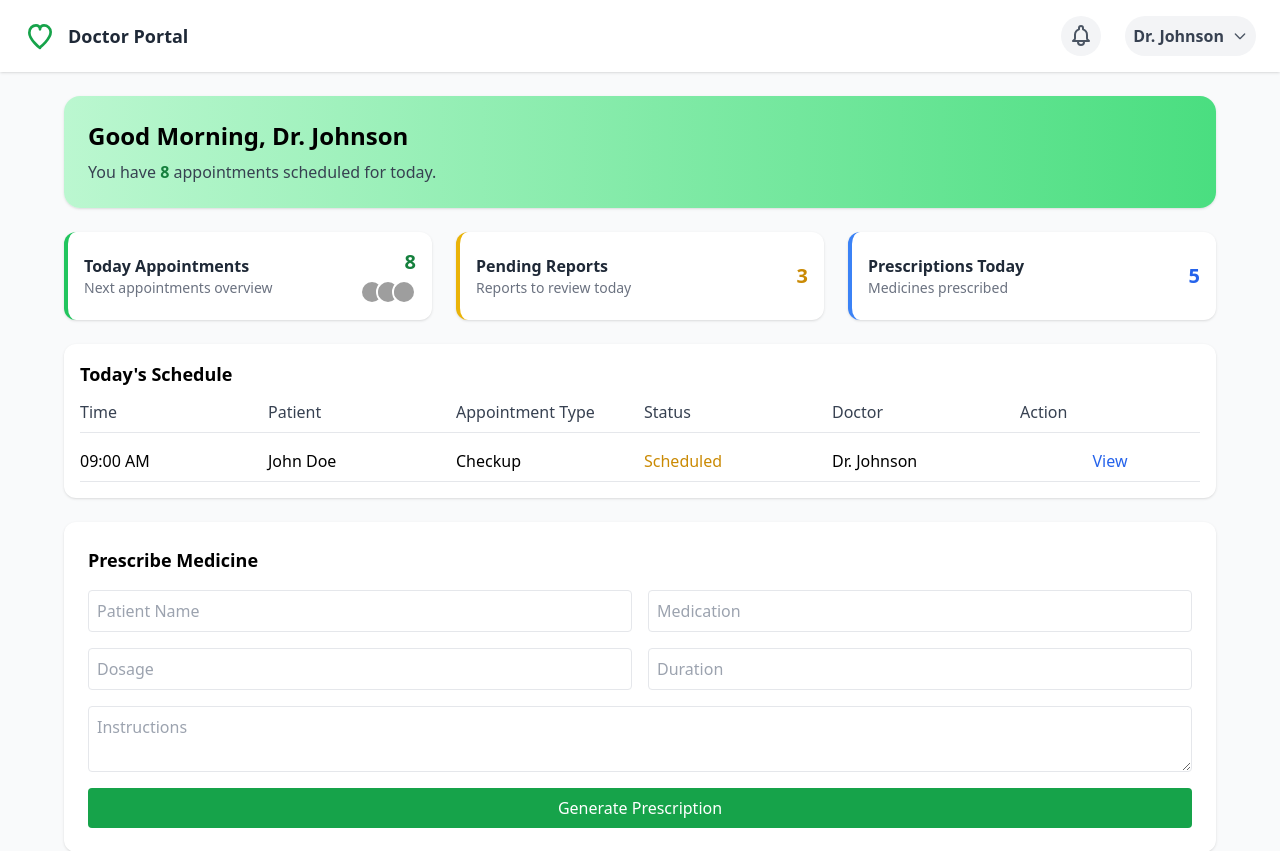
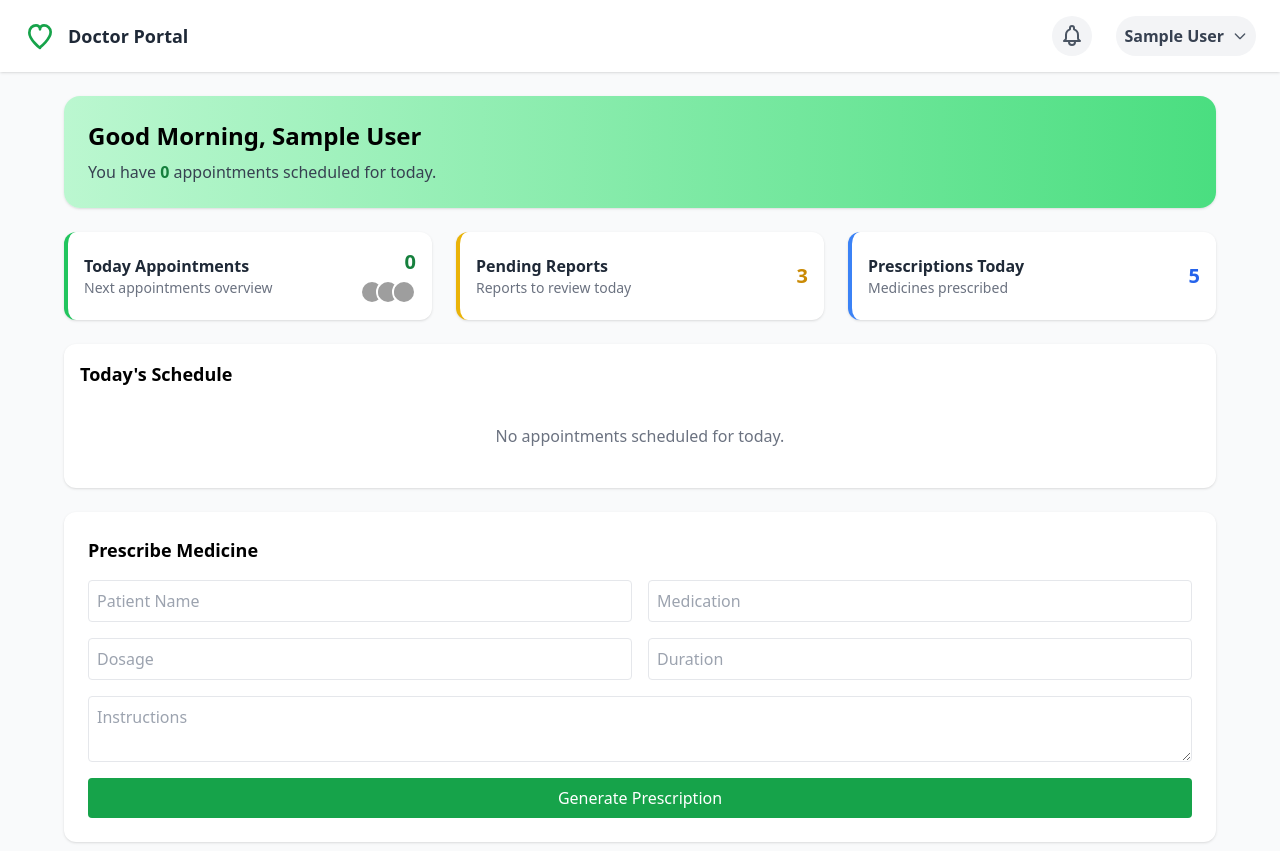
Before and after one commit to iamsaadman/UniversityMedcialCenter, a PHP site: page /doctorportal.php in a window 1280 px wide. Shown: the top 851 px of the page. Run offline with PHP 8.4, Linux system fonts and the light colour scheme; the visitor is signed in with stand-in values (Sample User, id 1); tables that the repository leaves empty hold one stand-in row (values such as "Sample post"); some libraries are stand-ins or nearby versions; grey boxes are pictures that could not be loaded.

Commit message:
Enhance doctor portal with dynamic appointment display like appointment schedule and personalized greeting

```diff
--- a/doctorportal.php
+++ b/doctorportal.php
@@ -1,3 +1,33 @@
+<?php
+session_start();
+require_once 'includes/dp.php';
+
+// Check if doctor is logged in
+if (!isset($_SESSION['user_id']) || $_SESSION['role'] !== 'doctor') {
+  header('Location: login.php');
+  exit();
+}
+
+$doctor_id = $_SESSION['user_id'];
+$doctor_name = $_SESSION['fullname'] ?? 'Doctor';
+
+// Fetch today's appointments
+$today = date('Y-m-d');
+$query = "SELECT a.*, u.fullname as patient_name
+          FROM appointments a
+          JOIN users u ON a.student_id = u.id
+          WHERE a.doctor_id = ? AND a.appointment_date = ?
+          ORDER BY a.appointment_time ASC";
+
+$stmt = $mysqli->prepare($query);
+$stmt->bind_param('is', $doctor_id, $today);
+$stmt->execute();
+$result = $stmt->get_result();
+$appointments = $result->fetch_all(MYSQLI_ASSOC);
+$appointment_count = count($appointments);
+
+$stmt->close();
+?>
 <!DOCTYPE html>
 <html lang="en">
 <head>
@@ -39,7 +69,7 @@
     <!-- Profile Dropdown -->
     <div class="relative">
       <button id="profileBtn" class="flex items-center gap-2 bg-gray-100 p-2 rounded-full hover:bg-gray-200 transition">
-        <span class="font-semibold text-gray-700">Dr. Johnson</span>
+        <span class="font-semibold text-gray-700"><?php echo htmlspecialchars($doctor_name); ?></span>
         <svg xmlns="http://www.w3.org/2000/svg" class="w-4 h-4 text-gray-600" fill="none" viewBox="0 0 24 24" stroke="currentColor" stroke-width="2">
           <path stroke-linecap="round" stroke-linejoin="round" d="M19 9l-7 7-7-7"/>
         </svg>
@@ -77,8 +107,8 @@
   <!-- DASHBOARD GREETING CARD -->
   <section class="max-w-6xl mx-auto mt-6">
     <div class="bg-gradient-to-r from-green-200 to-green-400 p-6 rounded-2xl shadow mb-6">
-      <h2 class="text-2xl font-bold mb-2">Good Morning, Dr. Johnson</h2>
-      <p class="text-gray-700">You have <span class="font-semibold text-green-700">8</span> appointments scheduled for today.</p>
+      <h2 class="text-2xl font-bold mb-2">Good Morning, <?php echo htmlspecialchars($doctor_name); ?></h2>
+      <p class="text-gray-700">You have <span class="font-semibold text-green-700"><?php echo $appointment_count; ?></span> appointments scheduled for today.</p>
     </div>
 
     <!-- Dashboard Stats Cards -->
@@ -90,7 +120,7 @@
           <p class="text-gray-500 text-sm">Next appointments overview</p>
         </div>
         <div class="text-right">
-          <p class="text-xl font-bold text-green-700">8</p>
+          <p class="text-xl font-bold text-green-700"><?php echo $appointment_count; ?></p>
           <!-- example patient images -->
           <div class="flex -space-x-2 mt-1">
             <img class="w-6 h-6 rounded-full border-2 border-white" src="https://i.pravatar.cc/32?img=1" alt="">
@@ -126,6 +156,7 @@
     <!-- Today's Schedule Table -->
     <div class="bg-white rounded-xl shadow p-4 mb-6">
       <h3 class="font-bold text-lg mb-3">Today's Schedule</h3>
+      <?php if ($appointment_count > 0): ?>
       <div class="grid grid-cols-6 gap-2 font-medium text-gray-700 border-b pb-2 mb-2">
         <span>Time</span>
         <span>Patient</span>
@@ -134,24 +165,24 @@
         <span>Doctor</span>
         <span>Action</span>
       </div>
-      <!-- Example Row -->
+      <!-- Display appointments from database -->
+      <?php foreach ($appointments as $apt): ?>
       <div class="grid grid-cols-6 gap-2 items-center py-2 border-b">
-        <span>09:00 AM</span>
-        <span>John Doe</span>
-        <span>Checkup</span>
-        <span class="text-yellow-600">Scheduled</span>
-        <span>Dr. Johnson</span>
+        <span><?php echo date('h:i A', strtotime($apt['appointment_time'])); ?></span>
+        <span><?php echo htmlspecialchars($apt['patient_name']); ?></span>
+        <span><?php echo htmlspecialchars($apt['reason_for_visit']); ?></span>
+        <span class="<?php echo $apt['status'] === 'confirmed' ? 'text-green-600' : ($apt['status'] === 'pending' ? 'text-yellow-600' : 'text-gray-600'); ?>">
+          <?php echo ucfirst($apt['status']); ?>
+        </span>
+        <span><?php echo htmlspecialchars($doctor_name); ?></span>
         <button class="text-blue-600 hover:underline">View</button>
       </div>
-      <!-- <div class="grid grid-cols-6 gap-2 items-center py-2 border-b">
-        <span>10:00 AM</span>
-        <span>Jane Smith</span>
-        <span>Follow-up</span>
-        <span class="text-green-600">In Progress</span>
-        <span>Dr. Johnson</span>
-        <button class="text-blue-600 hover:underline">View</button>
-      </div> -->
-      <!-- Add more rows dynamically from backend -->
+      <?php endforeach; ?>
+      <?php else: ?>
+      <div class="text-center py-6 text-gray-500">
+        <p>No appointments scheduled for today.</p>
+      </div>
+      <?php endif; ?>
     </div>
 
     <!-- Prescribe Medicine Form -->
```
